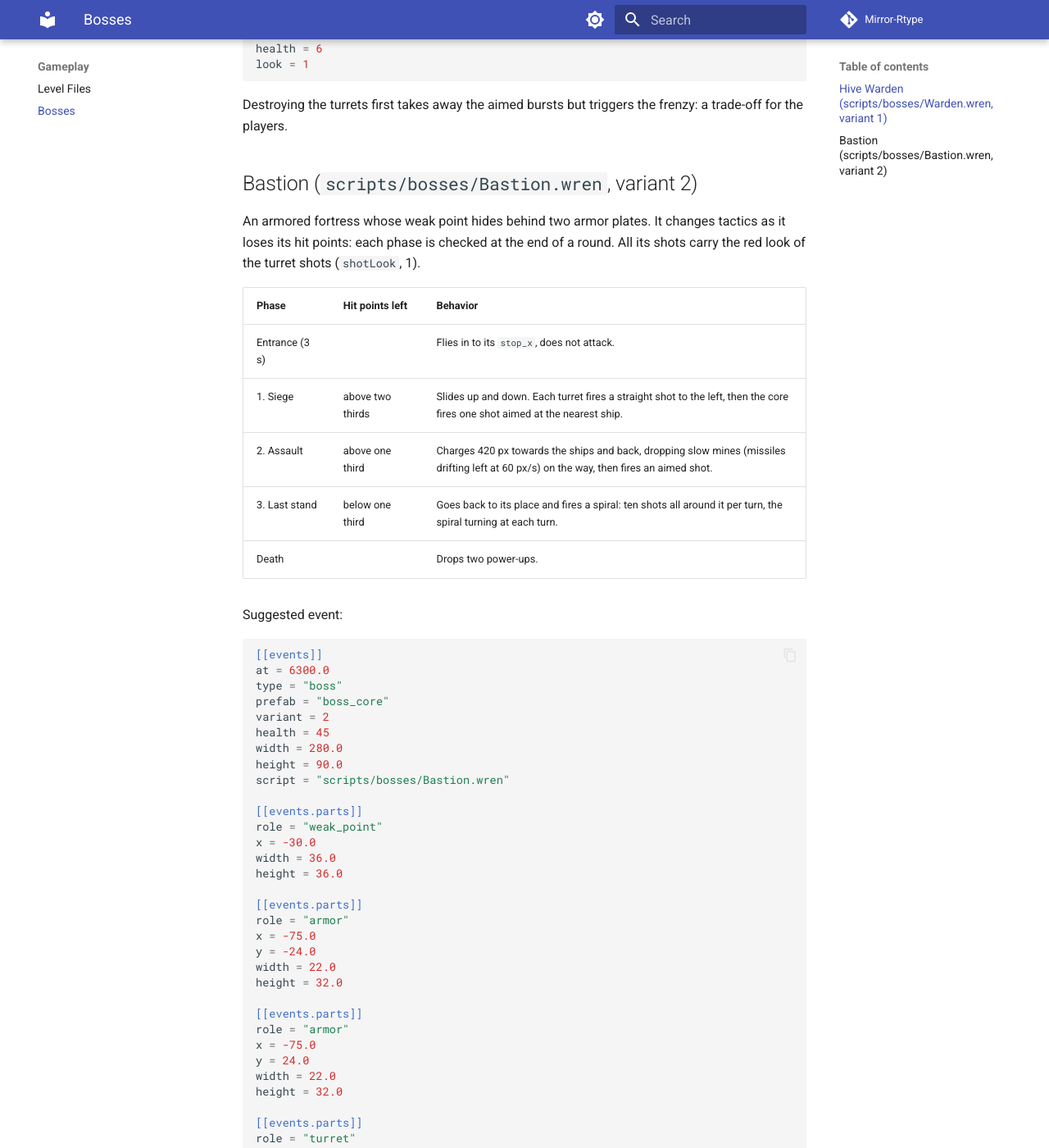
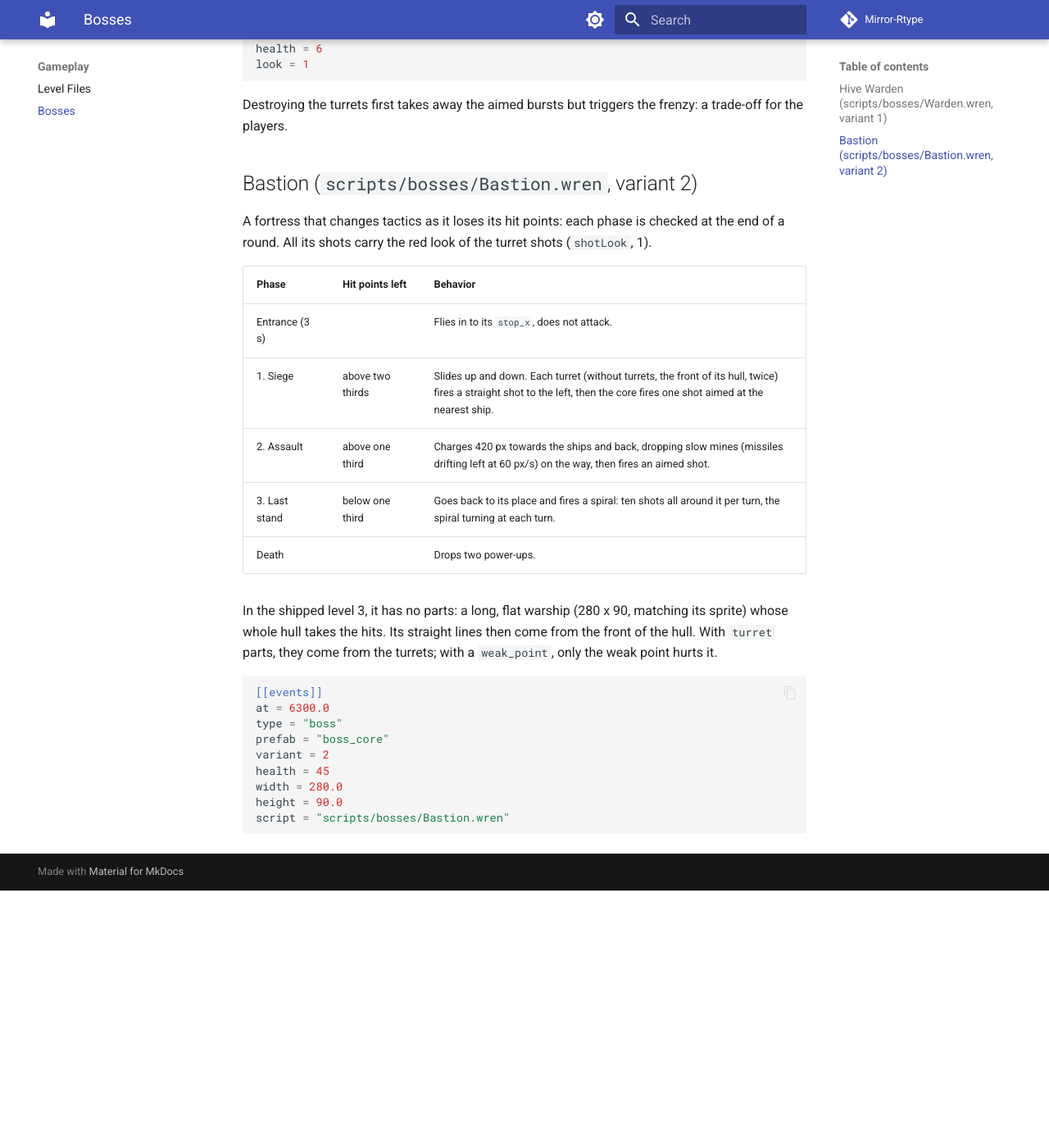
Before and after one commit to Matt4401/Mirror-Rtype, an MkDocs documentation site: the page built from docs/gameplay/bosses.md, in a window 1280 px wide and 1400 px high, scrolled down 1303 px. Shown: the whole window at 82% size. Built offline with MkDocs 1.6.1 and Material for MkDocs 9.7.7, drawn with Linux system fonts in a browser that asks for light colours; comment, search, counter and statistics services are not loaded; after the commit the page ends 2389 px from its top, so only the background shows below that; some of the changed text lies outside the part shown.

Commit message:
fix(levels): let every shot on the Bastion hull count
Its weak point behind armor plates absorbed almost every shot, so its
health bar hardly moved, and its parts showed as boxes over its sprite.
The Bastion of level 3 has no parts any more: its whole hull takes the
hits, and without turrets its straight lines come from its hull.

````diff
--- a/docs/gameplay/bosses.md
+++ b/docs/gameplay/bosses.md
@@ -55,18 +55,20 @@ Destroying the turrets first takes away the aimed bursts but triggers the frenzy
 
 ## Bastion (`scripts/bosses/Bastion.wren`, variant 2)
 
-An armored fortress whose weak point hides behind two armor plates. It changes tactics as it loses its hit points:
+A fortress that changes tactics as it loses its hit points:
 each phase is checked at the end of a round. All its shots carry the red look of the turret shots (`shotLook`, 1).
 
 | Phase | Hit points left | Behavior |
 |-------|-----------------|----------|
 | Entrance (3 s) | | Flies in to its `stop_x`, does not attack. |
-| 1. Siege | above two thirds | Slides up and down. Each turret fires a straight shot to the left, then the core fires one shot aimed at the nearest ship. |
+| 1. Siege | above two thirds | Slides up and down. Each turret (without turrets, the front of its hull, twice) fires a straight shot to the left, then the core fires one shot aimed at the nearest ship. |
 | 2. Assault | above one third | Charges 420 px towards the ships and back, dropping slow mines (missiles drifting left at 60 px/s) on the way, then fires an aimed shot. |
 | 3. Last stand | below one third | Goes back to its place and fires a spiral: ten shots all around it per turn, the spiral turning at each turn. |
 | Death | | Drops two power-ups. |
 
-Suggested event:
+In the shipped level 3, it has no parts: a long, flat warship (280 x 90, matching its sprite) whose whole hull takes
+the hits. Its straight lines then come from the front of the hull. With `turret` parts, they come from the turrets;
+with a `weak_point`, only the weak point hurts it.
 
 ```toml
 [[events]]
@@ -78,46 +80,4 @@ health = 45
 width = 280.0
 height = 90.0
 script = "scripts/bosses/Bastion.wren"
-
-[[events.parts]]
-role = "weak_point"
-x = -30.0
-width = 36.0
-height = 36.0
-
-[[events.parts]]
-role = "armor"
-x = -75.0
-y = -24.0
-width = 22.0
-height = 32.0
-
-[[events.parts]]
-role = "armor"
-x = -75.0
-y = 24.0
-width = 22.0
-height = 32.0
-
-[[events.parts]]
-role = "turret"
-x = -110.0
-y = -36.0
-width = 32.0
-height = 32.0
-health = 8
-look = 2
-
-[[events.parts]]
-role = "turret"
-x = 100.0
-y = -36.0
-width = 32.0
-height = 32.0
-health = 8
-look = 2
 ```
-
-The hitbox is a long, flat warship (280 x 90). The armor plates sit in front of the weak point and leave a narrow
-slit between them: shots go through it, or come from above or below, which the slide of the siege phase and the
-charges of the assault phase make harder. The turrets sit on top of the hull, at the bow and at the stern.
````
Also changed, not shown: 3 other files.
